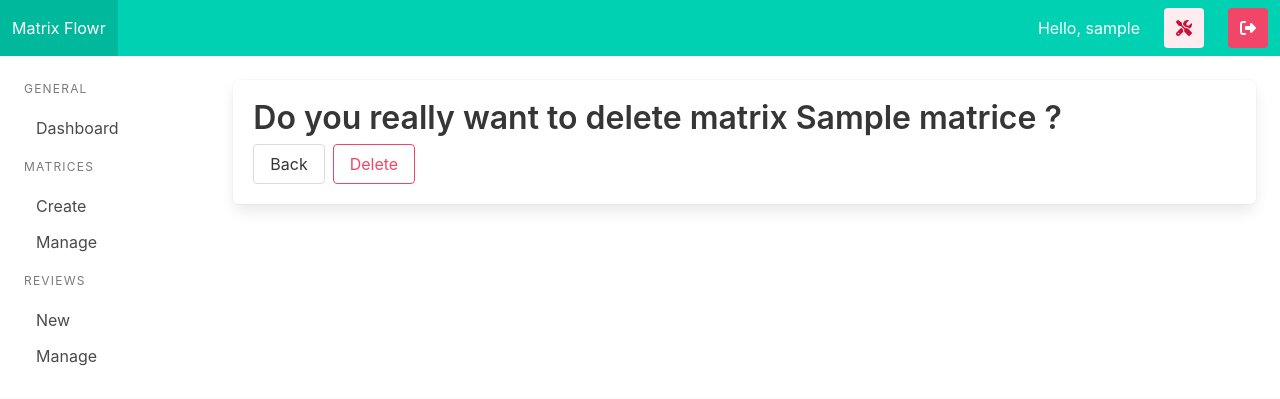
After one commit to y0anfa/matrix-flowr, a Django app: page /matrix/1/confirm_delete in a window 1280 px wide. The commit adds this page. Shown: the top 399 px of the page. Run offline with Django 4.2, Linux system fonts and the light colour scheme; a user stored in the database is signed in; tables that the repository leaves empty hold one stand-in row (values such as "Sample post"); some libraries are stand-ins or nearby versions.

Commit message:
feat: add delete confirm pages for matrix and flow

```diff
--- a/matrixflowr/matrix/urls.py
+++ b/matrixflowr/matrix/urls.py
@@ -6,10 +6,12 @@ urlpatterns = [
     path('<int:id>', views.view_matrix, name='view_matrix'),
     path('new', views.create_matrix, name='create_matrix'),
     path('<int:id>/edit', views.edit_matrix, name='edit_matrix'),
+    path('<int:id>/confirm_delete', views.confirm_delete_matrix, name='confirm_delete_matrix'),
     path('<int:id>/delete', views.delete_matrix, name='delete_matrix'),
     path('<int:matrix_id>/flow/add', views.create_flow, name='create_flow'),
     path('<int:matrix_id>/flow/<int:flow_id>/edit', views.edit_flow, name='edit_flow'),
     path('<int:matrix_id>/flow/<int:flow_id>/toggle', views.toggle_flow, name='toggle_flow'),
+    path('<int:matrix_id>/flow/<int:flow_id>/confirm_delete', views.confirm_delete_flow, name='confirm_delete_flow'),
     path('<int:matrix_id>/flow/<int:flow_id>/delete', views.delete_flow, name='delete_flow'),
     path('<int:matrix_id>/comment', views.create_comment, name='create_comment'),
     path('<int:matrix_id>/comment/<int:comment_id>/delete', views.delete_comment, name='delete_comment')
--- a/matrixflowr/matrix/views.py
+++ b/matrixflowr/matrix/views.py
@@ -64,6 +64,11 @@ def edit_matrix(request, id):
         return render(request, "matrix/edit_matrix.html", {"matrix": matrix})
 
 @login_required
+def confirm_delete_matrix(request, id):
+    matrix = Matrix.objects.get(id=id)
+    return render(request, "matrix/confirm_delete_matrix.html", {"matrix": matrix})
+
+@login_required
 def delete_matrix(request, id):
     matrix = Matrix.objects.get(id=id)
     matrix.delete()
@@ -122,6 +127,12 @@ def toggle_flow(request, matrix_id, flow_id):
     return redirect("view_matrix", matrix_id)
 
 @login_required
+def confirm_delete_flow(request, matrix_id, flow_id):
+    matrix = Matrix.objects.get(id=matrix_id)
+    flow = Flow.objects.get(id=flow_id)
+    return render(request, "matrix/confirm_delete_flow.html", {"matrix": matrix, "flow": flow})
+
+@login_required
 def delete_flow(request, matrix_id, flow_id):
     flow = Flow.objects.get(id=flow_id)
     flow.delete()
--- /dev/null
+++ b/matrixflowr/templates/matrix/confirm_delete_matrix.html
@@ -0,0 +1,13 @@
+{% extends 'base.html' %}
+
+{% block title %}Matrix {{ matrix.name }}{% endblock %}
+
+{% block content %}
+    <div class="box">
+        <h2 class="title mb-2">Do you really want to delete matrix <strong>{{ matrix.name }}</strong> ?</h2>
+        <div class="buttons">
+            <a href="{% url 'matrices_list' %}" class="button">Back</a>
+            <a href="{% url 'delete_matrix' matrix.id %}" class="button is-danger is-outlined">Delete</a>
+        </div>
+    </div>
+{% endblock %}
--- a/matrixflowr/templates/matrix/matrices_list.html
+++ b/matrixflowr/templates/matrix/matrices_list.html
@@ -45,7 +45,7 @@
                                             Edit
                                         </a>
                                         <hr class="dropdown-divider">
-                                        <a href="{% url 'delete_matrix' matrix.id %}" class="dropdown-item has-text-danger">
+                                        <a href="{% url 'confirm_delete_matrix' matrix.id %}" class="dropdown-item has-text-danger">
                                             Delete
                                         </a>
                                     </div>
--- a/matrixflowr/templates/matrix/view_matrix.html
+++ b/matrixflowr/templates/matrix/view_matrix.html
@@ -11,7 +11,7 @@
                     <a href="{% url 'edit_matrix' matrix.id %}" class="button is-warning is-light"><span class="icon"><i class="fa-solid fa-pen-to-square"></i></span></a>
                 </p>
                 <p class="control">
-                    <a href="{% url 'delete_matrix' matrix.id %}" class="button is-danger"><span class="icon"><i class="fa-solid fa-trash"></i></span></a>
+                    <a href="{% url 'confirm_delete_matrix' matrix.id %}" class="button is-danger"><span class="icon"><i class="fa-solid fa-trash"></i></span></a>
                 </p>
             </div>
         </div>
@@ -65,7 +65,7 @@
                                         Edit
                                     </a>
                                     <hr class="dropdown-divider">
-                                    <a href="{% url 'delete_flow' matrix.id flow.id %}" class="dropdown-item has-text-danger">
+                                    <a href="{% url 'confirm_delete_flow' matrix.id flow.id %}" class="dropdown-item has-text-danger">
                                         Delete
                                     </a>
                                 </div>
```
Also changed, not shown: matrixflowr/templates/matrix/confirm_delete_flow.html (added, +13 -0 lines).
